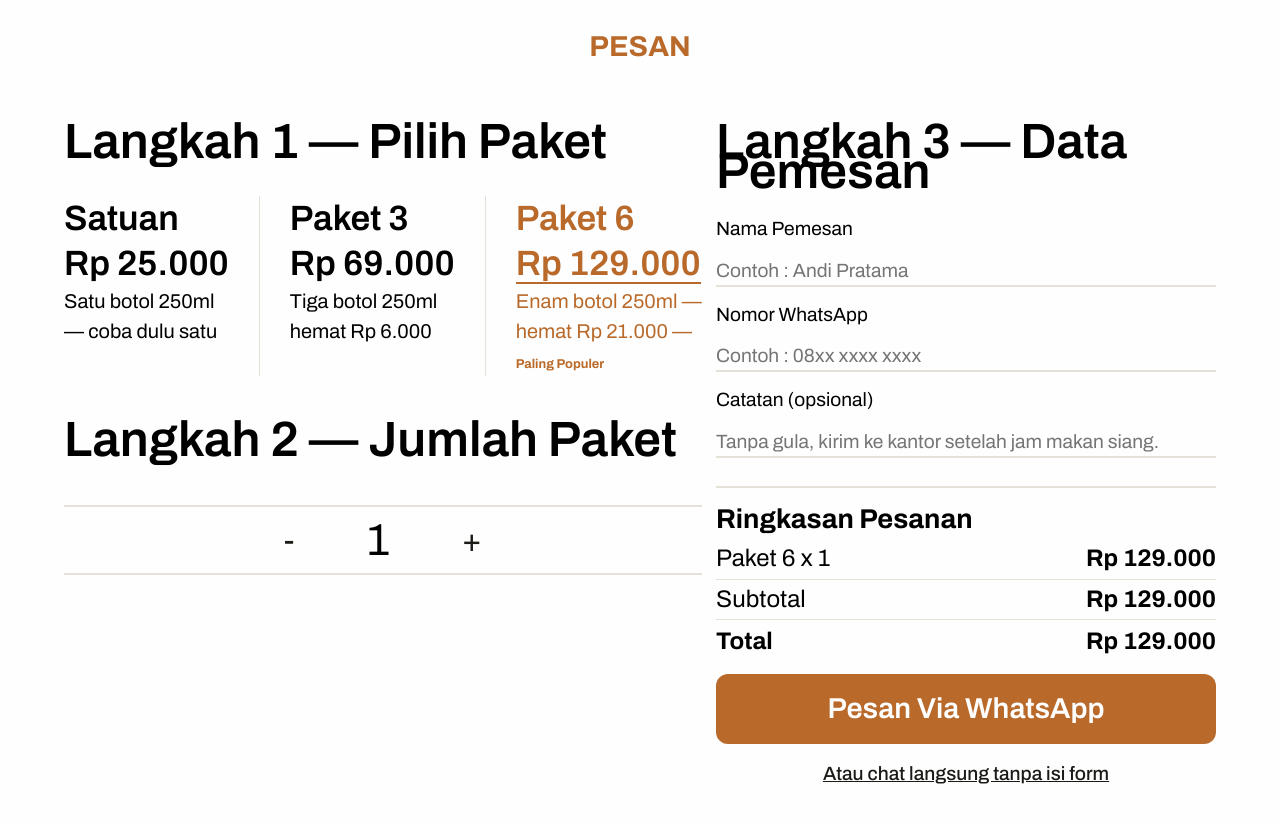
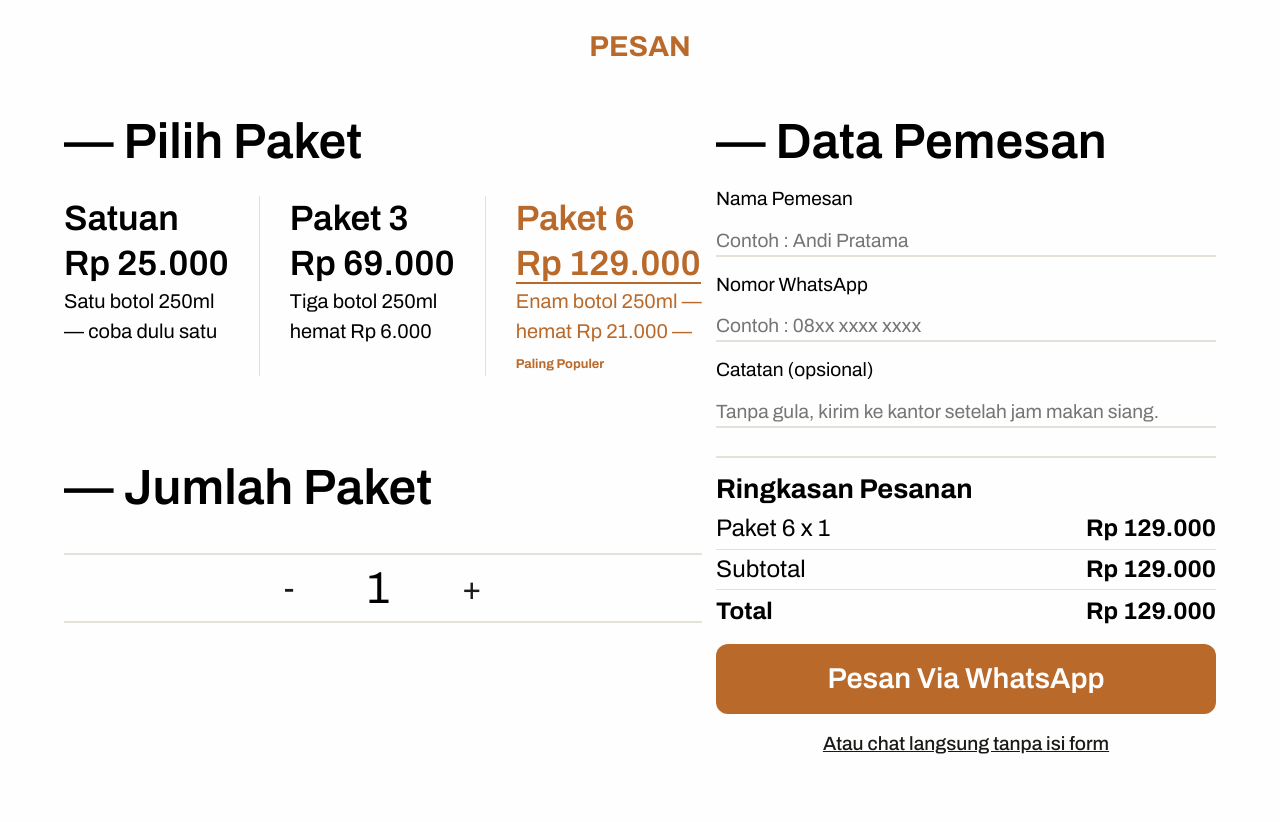
Before and after one commit to rey220/Landing-Page-SAJI, a plain HTML site: page src/pages/order.html in a window 1280 px wide. Drawn offline with Linux system fonts and the light colour scheme; a web font is replaced by a local one.

Commit message:
update: memperbaiki layout kontent & revisi no telp

```diff
--- a/src/pages/order.html
+++ b/src/pages/order.html
@@ -19,7 +19,7 @@
 
                 <div class="left-content">
 
-                    <h2 class="package-label">Langkah 1 — Pilih Paket</h2>
+                    <h2 class="package-label">— Pilih Paket</h2>
 
                     <div class="package-container">
 
@@ -40,14 +40,14 @@
 
                     </div>
 
-                    <h2 class="total-label">Langkah 2 — Jumlah Paket</h2>
+                    <h2 class="total-label">— Jumlah Paket</h2>
                     <p class="calculation-product"><button type="button" id="btn-kurang" aria-label="Kurangi jumlah">-</button><span id="jumlah-nilai">1</span><button type="button" id="btn-tambah" aria-label="Tambah jumlah">+</button></p>
 
                 </div>
 
                 <div class="right-content">
 
-                    <h2 class="checkout-label">Langkah 3 — Data Pemesan</h2>
+                    <h2 class="checkout-label">— Data Pemesan</h2>
 
                     <form id="form-pesan">
                         <label for="nama">Nama Pemesan</label>
@@ -56,7 +56,7 @@
                         </p>
                         <label for="wa">Nomor WhatsApp</label>
                         <p>
-                            <input type="tel" id="wa" name="wa" inputmode="tel" autocomplete="tel" placeholder="Contoh : 08xx xxxx xxxx" required>
+                            <input type="number" id="wa" name="wa" inputmode="tel" autocomplete="tel" placeholder="Contoh : 08xx xxxx xxxx" required>
                         </p>
 
                         <label for="catatan">Catatan (opsional)</label>
--- a/src/script/order.js
+++ b/src/script/order.js
@@ -5,7 +5,7 @@
 // TODO: ganti nomor di bawah dengan nomor WhatsApp penjual yang asli.
 // Formatnya: kode negara tanpa tanda +, tanpa 0 di depan. Contoh: 62812xxxx.
 // Jangan pakai spasi atau tanda - di dalam nomor.
-const NOMOR_PENJUAL = "6281234567890";
+const NOMOR_PENJUAL = "628996946557";
 
 // Daftar paket, kuncinya sama dengan data-paket di order.html
 // dan sama dengan ?paket= di link "Pilih Paket" pada index.html.
--- a/src/style/style.css
+++ b/src/style/style.css
@@ -600,8 +600,6 @@ body {
 
 }
 
-/* Warna karamel hanya untuk paket yang sedang dipilih (class .selected dari JS),
-   bukan lagi selalu untuk paket terakhir. */
 .package-price-container.selected .price-label,
 .package-price-container.selected .desc-price {
 
@@ -609,7 +607,7 @@ body {
 
 }
 
-/* Garis bawah karamel 2px di bawah harga paket yang dipilih, sesuai spek. */
+
 .package-price-container.selected .price-value {
 
     border-bottom: 2px solid var(--color-box);
@@ -623,7 +621,6 @@ body {
 
 }
 
-/* Label "Paling Populer" tetap karamel walau Paket 6 tidak sedang dipilih. */
 .package-price-container .popular-text {
 
     color: var(--color-text-box);
@@ -639,7 +636,7 @@ body {
 
 .total-label {
 
-    margin-top: 3rem ;
+    margin-top: 6rem ;
 
 }
 
@@ -658,7 +655,6 @@ body {
 
 }
 
-/* Tombol - dan + pada stepper: teks polos tanpa kotak, bisa diklik. */
 .calculation-product button {
 
     background: none;
@@ -693,7 +689,6 @@ body {
 
 }
 
-/* Saat input sedang diisi, garis bawahnya berubah jadi karamel. */
 .right-content form input:focus {
 
     outline: none;
```
